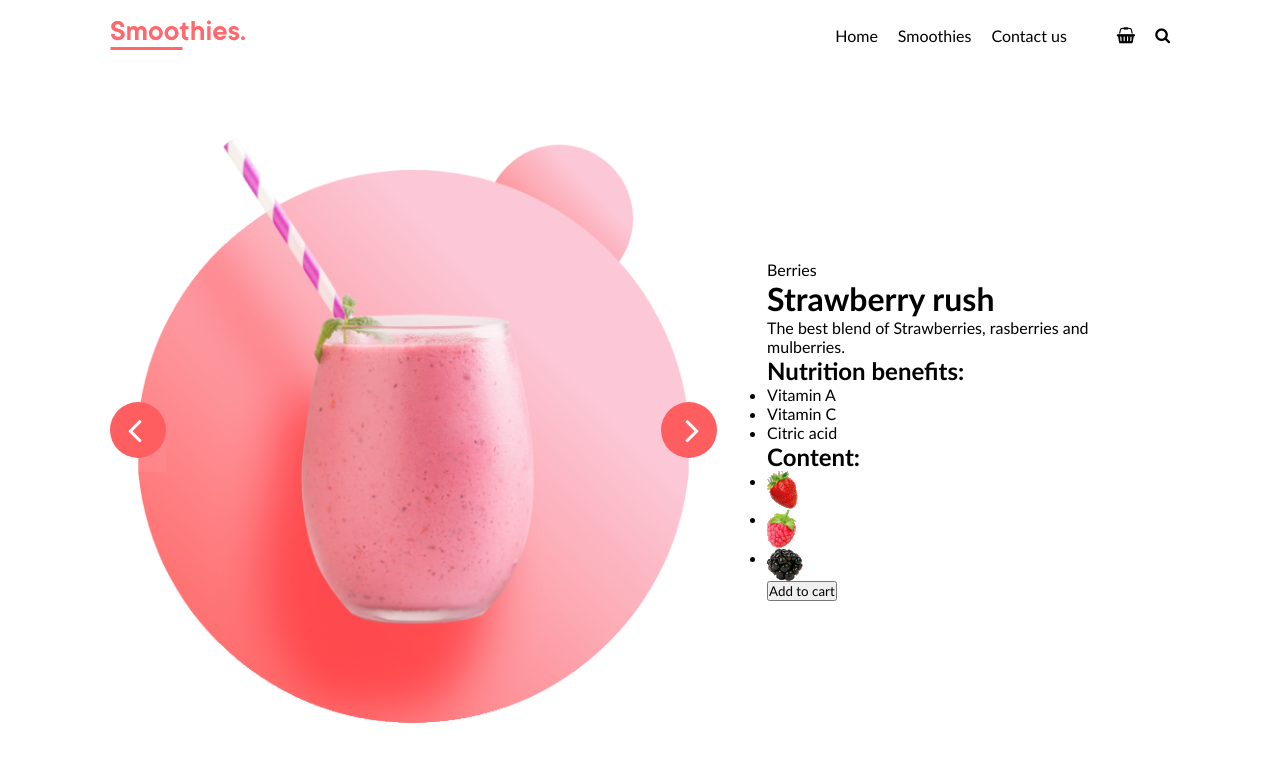
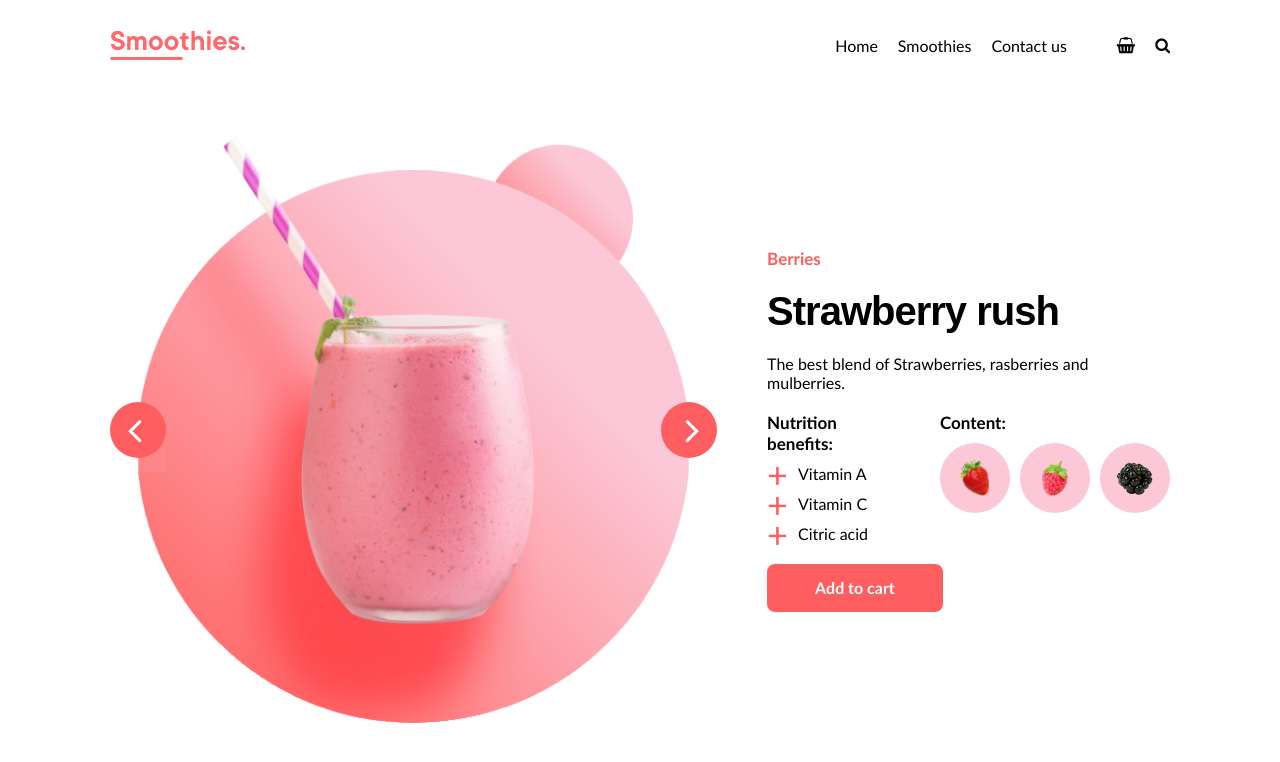
Before and after one commit to front-end-by-rimantas/32-grupe-smoothies, a website: page index.html in a window 1280 px wide. Drawn offline with Linux system fonts and the light colour scheme.

Commit message:
Content style

```diff
--- a/css/main.css
+++ b/css/main.css
@@ -4,14 +4,15 @@
 
 :root {
     --primary-color: #ff5e61;
+    --secondary-color: #fcc7d6;
 }
 
 body {
     display: flex;
-    height: 100vh;
+    min-height: 100vh;
     flex-direction: column;
     gap: 30px;
-    padding-top: 20px;
+    padding: 30px 0;
     justify-content: flex-start;
     align-items: center;
 }
@@ -28,7 +29,7 @@ main.container {
     flex-direction: column;
     justify-content: flex-start;
     align-items: center;
-    height: calc(100% - 80px);
+    min-height: calc(100vh - 120px);
 }
 
 .logo {
@@ -86,34 +87,84 @@ main.container {
 }
 
 .text {
+    display: flex;
+    flex-direction: column;
+    gap: 20px;
 }
 .text > .category {
+    color: var(--primary-color);
+    font-weight: bold;
+    font-size: 17px;
 }
 .text > .title {
-}
-.text > .description {
+    font-family: Arial, Helvetica, sans-serif;
+    font-size: 40px;
+    font-weight: 900;
+    letter-spacing: -1px;
 }
 .text > .contains {
+    display: flex;
+    flex-direction: column;
+    gap: 20px 50px;
 }
 .text > .contains > .list {
+    display: flex;
+    flex-direction: column;
+    gap: 10px;
 }
 .text .list > .list-title {
+    font-size: 17px;
 }
 .text .list > .list-plus {
+    display: flex;
+    flex-direction: column;
+    gap: 10px;
+    list-style-type: none;
 }
 .text .list-plus > li {
+    line-height: 20px;
 }
 .text .list-plus > li::before {
+    content: '+';
+    margin-right: 10px;
+    color: var(--primary-color);
+    font-size: 36px;
+    vertical-align: bottom;
 }
 .text .list > .list-image {
+    display: flex;
+    gap: 10px;
+    list-style-type: none;
 }
 .text .list-image > li {
+    display: flex;
+    justify-content: center;
+    align-items: center;
+    width: 70px;
+    height: 70px;
+    background-color: var(--secondary-color);
+    border-radius: 50%;
 }
 .text .list-image img {
-}
-.text > form {
+    width: 36px;
+    height: 36px;
+    object-fit: contain;
+    object-position: center;
 }
 .text > form > button {
+    padding: 1em 3em;
+    line-height: 1em;
+    color: #fff;
+    font-size: 16px;
+    font-weight: bold;
+    background-color: var(--primary-color);
+    border: none;
+    border-radius: 0.5em;
+    transition: all 0.3s;
+    cursor: pointer;
+}
+.text > form > button:hover {
+    border-radius: 1.5em;
 }
 
 @media (min-width: 480px) {
@@ -148,6 +199,9 @@ main.container {
     .container {
         width: 900px;
     }
+    .text > .contains {
+        flex-direction: row;
+    }
 }
 
 @media (min-width: 1200px) {
```
